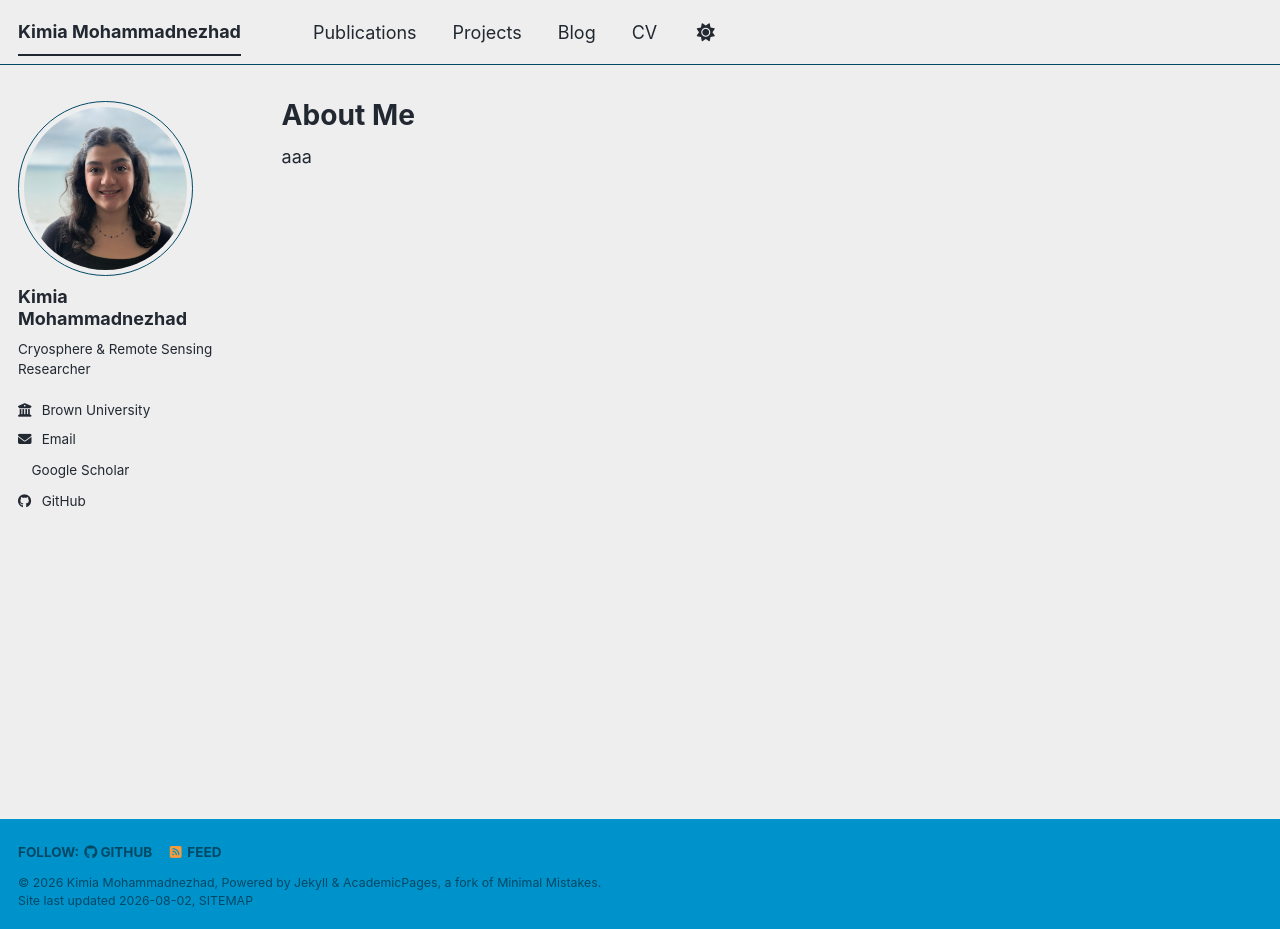
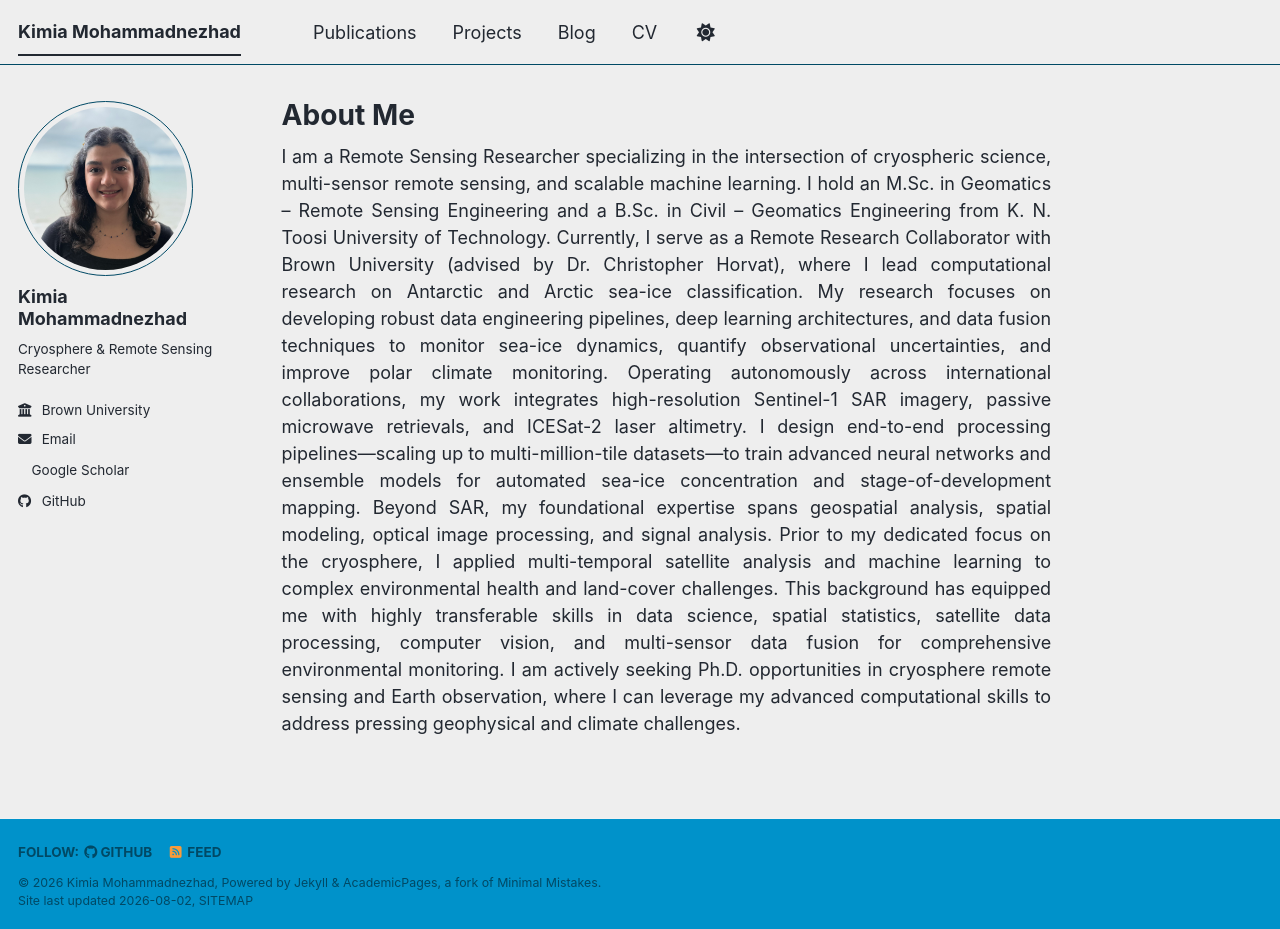
Before and after one commit to kimnezhad/kimnezhad.github.io, a Jekyll site: the page built from _pages/about.md, in a window 1280 px wide and 929 px high. Built offline with Jekyll 4.4.1, drawn with Linux system fonts in a browser that asks for light colours; a style sheet for code colours, icons or effects is not loaded.

Commit message:
Update about.md

```diff
--- a/_pages/about.md
+++ b/_pages/about.md
@@ -6,4 +6,14 @@ redirect_from:
   - /about/
   - /about.html
 ---
-aaa
+<div style="text-align: justify;">
+
+I am a Remote Sensing Researcher specializing in the intersection of cryospheric science, multi-sensor remote sensing, and scalable machine learning. I hold an M.Sc. in Geomatics – Remote Sensing Engineering and a B.Sc. in Civil – Geomatics Engineering from K. N. Toosi University of Technology. Currently, I serve as a Remote Research Collaborator with Brown University (advised by Dr. Christopher Horvat), where I lead computational research on Antarctic and Arctic sea-ice classification.
+
+My research focuses on developing robust data engineering pipelines, deep learning architectures, and data fusion techniques to monitor sea-ice dynamics, quantify observational uncertainties, and improve polar climate monitoring. Operating autonomously across international collaborations, my work integrates high-resolution Sentinel-1 SAR imagery, passive microwave retrievals, and ICESat-2 laser altimetry. I design end-to-end processing pipelines—scaling up to multi-million-tile datasets—to train advanced neural networks and ensemble models for automated sea-ice concentration and stage-of-development mapping.
+
+Beyond SAR, my foundational expertise spans geospatial analysis, spatial modeling, optical image processing, and signal analysis. Prior to my dedicated focus on the cryosphere, I applied multi-temporal satellite analysis and machine learning to complex environmental health and land-cover challenges. This background has equipped me with highly transferable skills in data science, spatial statistics, satellite data processing, computer vision, and multi-sensor data fusion for comprehensive environmental monitoring.
+
+I am actively seeking Ph.D. opportunities in cryosphere remote sensing and Earth observation, where I can leverage my advanced computational skills to address pressing geophysical and climate challenges.
+
+</div>
```
